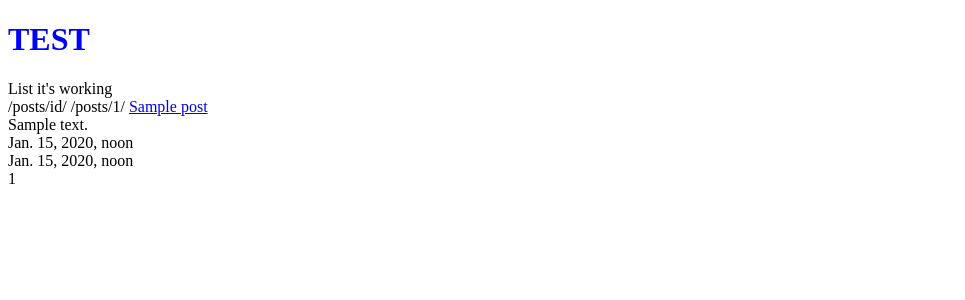
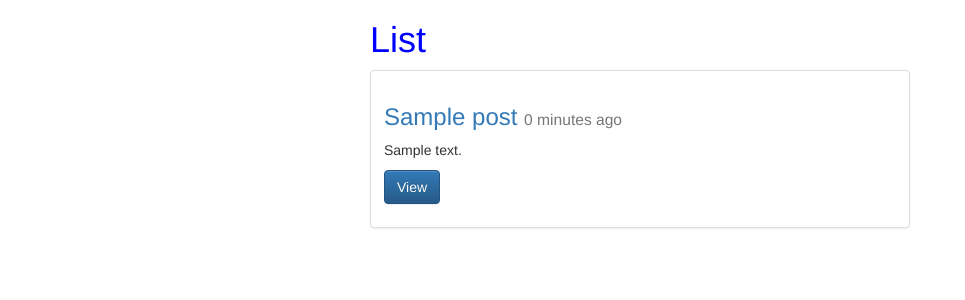
Before and after one commit to imelnichuk/django-eureka, a Django app: page /posts/ in a window 1280 px wide. Shown: the top 300 px of the page, without its empty margins (0-965 px from the left). Run offline with Django 3.2, Linux system fonts and the light colour scheme; tables that the repository leaves empty hold one stand-in row (values such as "Sample post"); some libraries are stand-ins or nearby versions.

Commit message:
Implement Bootstrap

```diff
--- a/src/templates/base.html
+++ b/src/templates/base.html
@@ -4,14 +4,25 @@
 <html>
 <head>
     <title>{% block head_title %} Posts application {% endblock head_title %}</title>
+
+    <!-- Latest compiled and minified CSS -->
+    <link rel="stylesheet" href="https://maxcdn.bootstrapcdn.com/bootstrap/3.3.7/css/bootstrap.min.css" integrity="sha384-BVYiiSIFeK1dGmJRAkycuHAHRg32OmUcww7on3RYdg4Va+PmSTsz/K68vbdEjh4u" crossorigin="anonymous">
+
+    <!-- Optional theme -->
+    <link rel="stylesheet" href="https://maxcdn.bootstrapcdn.com/bootstrap/3.3.7/css/bootstrap-theme.min.css" integrity="sha384-rHyoN1iRsVXV4nD0JutlnGaslCJuC7uwjduW9SVrLvRYooPp2bWYgmgJQIXwl/Sp" crossorigin="anonymous">
+
     <link rel="stylesheet" href='{% static "css/base.css" %}'>
     <style>{% block style %}{%endblock style%}</style>
 </head>
 <body>
-<h1>TEST</h1>
+
 {% include "messages_display.html" %}
 <div class='container'>
 {% block content %}{% endblock content %}
 </div>
+
+<!-- Latest compiled and minified JavaScript -->
+<script src="https://maxcdn.bootstrapcdn.com/bootstrap/3.3.7/js/bootstrap.min.js" integrity="sha384-Tc5IQib027qvyjSMfHjOMaLkfuWVxZxUPnCJA7l2mCWNIpG9mGCD8wGNIcPD7Txa" crossorigin="anonymous"></script>
+
 </body>
 </html>
--- a/src/templates/post_list.html
+++ b/src/templates/post_list.html
@@ -1,19 +1,24 @@
 {% extends "base.html" %}
 
 {% block content %}
-
-{{ title }} it's working<br/>
+<div class="col-sm-6 col-sm-offset-3">
+<h1>{{ title }}</h1>
 
 {% for obj in object_list %}
-
-/posts/id/
-{% url "posts:detail" id=obj.id %}
-<a href='{{ obj.get_absolute_url }}'>{{ obj.title }}</a><br/>
-{{ obj.content }}<br/>
-{{ obj.timestamp }}<br/>
-{{ obj.updated }}<br/>
-{{ obj.id }}<br/>
-<br/>
+<div class="row">
+  <div class="col-sm-12">
+    <div class="thumbnail">
+      <!-- <img src="..." alt="..."> -->
+      <div class="caption">
+        <h3><a href='{{ obj.get_absolute_url }}'>{{ obj.title }}</a> <small>{{ obj.timestamp|timesince }} ago</small></h3>
+        <p>{{ obj.content|linebreaks|truncatechars:100 }}</p>
+        <p><a href="{{ obj.get_absolute_url }}" class="btn btn-primary" role="button">View</a></p>
+      </div>
+    </div>
+  </div>
+<hr/>
+</div>
 {% endfor%}
 
+</div>
 {% endblock content %}
```
Also changed, not shown: src/templates/post_detail.html (+4 -6 lines), src/templates/post_form.html (+4 -6 lines).
